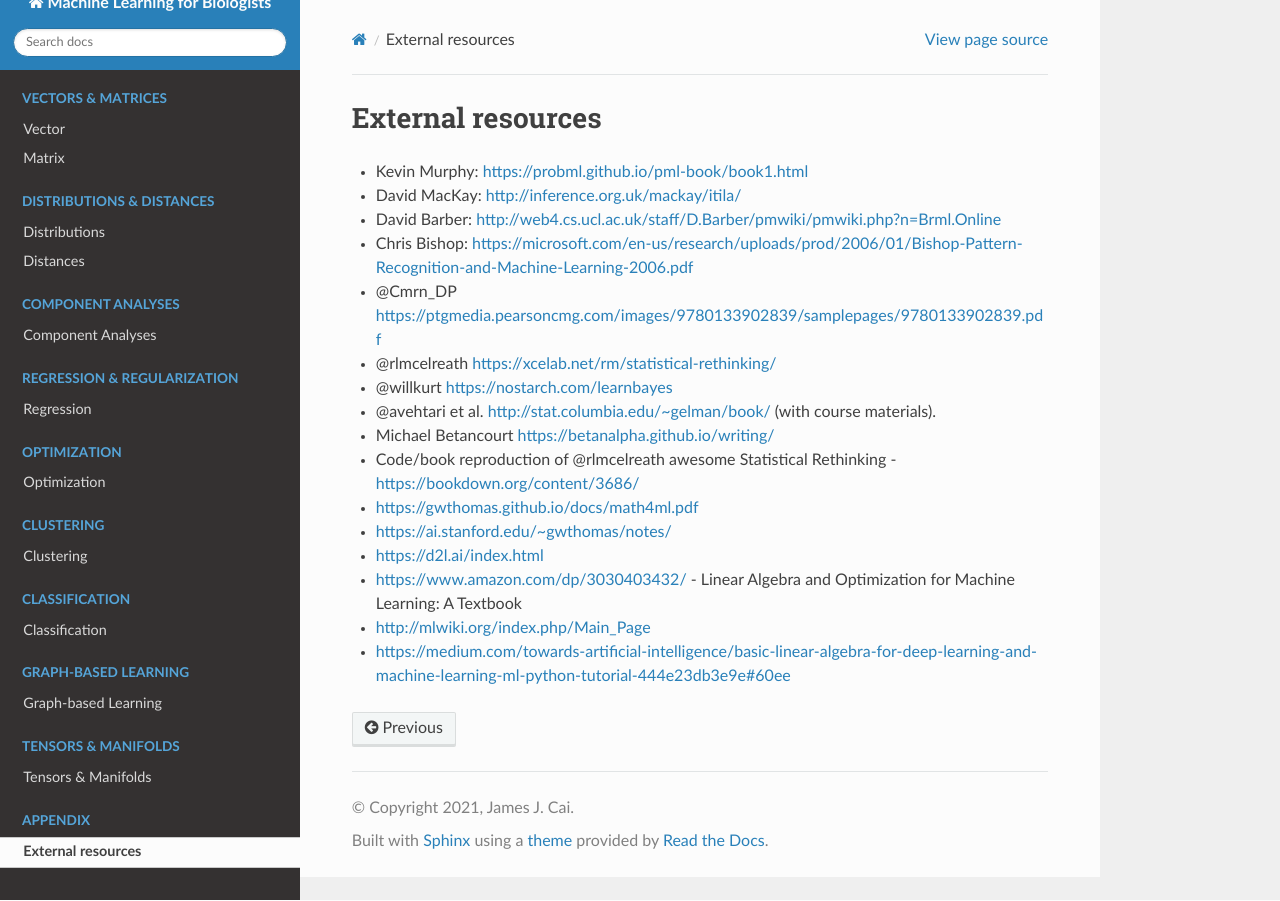
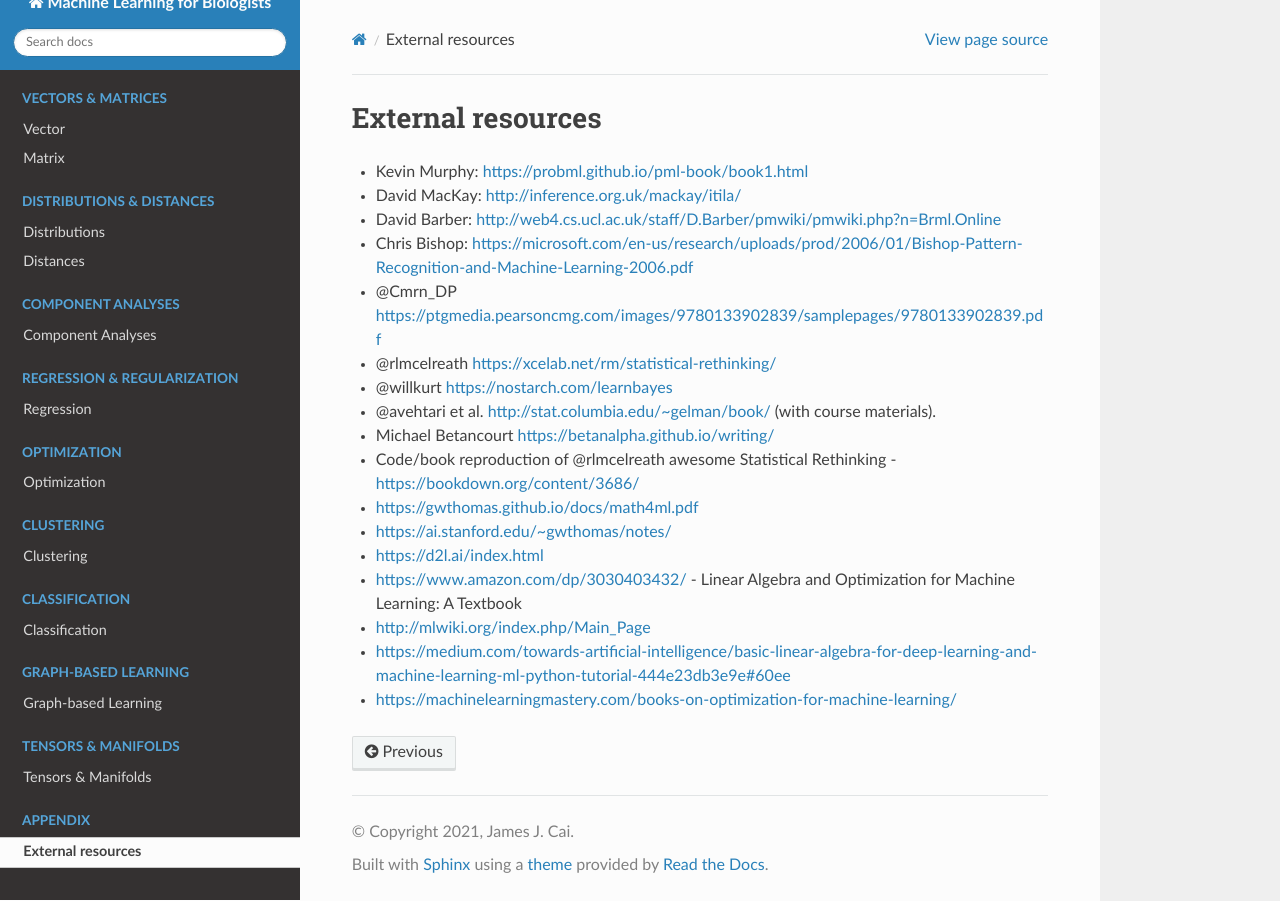
Before and after one commit to jamesjcai/readthedocs_ml4b, a Sphinx documentation site: the page built from docs/refs.rst, in a window 1280 px wide. Built offline with Sphinx 7.4.7 and the Read the Docs theme 2.0.0, drawn with Linux system fonts in a browser that asks for light colours; some of the changed lines change nothing that is shown.

Commit message:
Update refs.rst

```diff
--- a/docs/refs.rst
+++ b/docs/refs.rst
@@ -19,3 +19,4 @@ External resources
 - https://www.amazon.com/dp/3030403432/ - Linear Algebra and Optimization for Machine Learning: A Textbook
 - http://mlwiki.org/index.php/Main_Page
 - https://medium.com/towards-artificial-intelligence/basic-linear-algebra-for-deep-learning-and-machine-learning-ml-python-tutorial-444e23db3e9e#60ee
+- https://machinelearningmastery.com/books-on-optimization-for-machine-learning/
```
